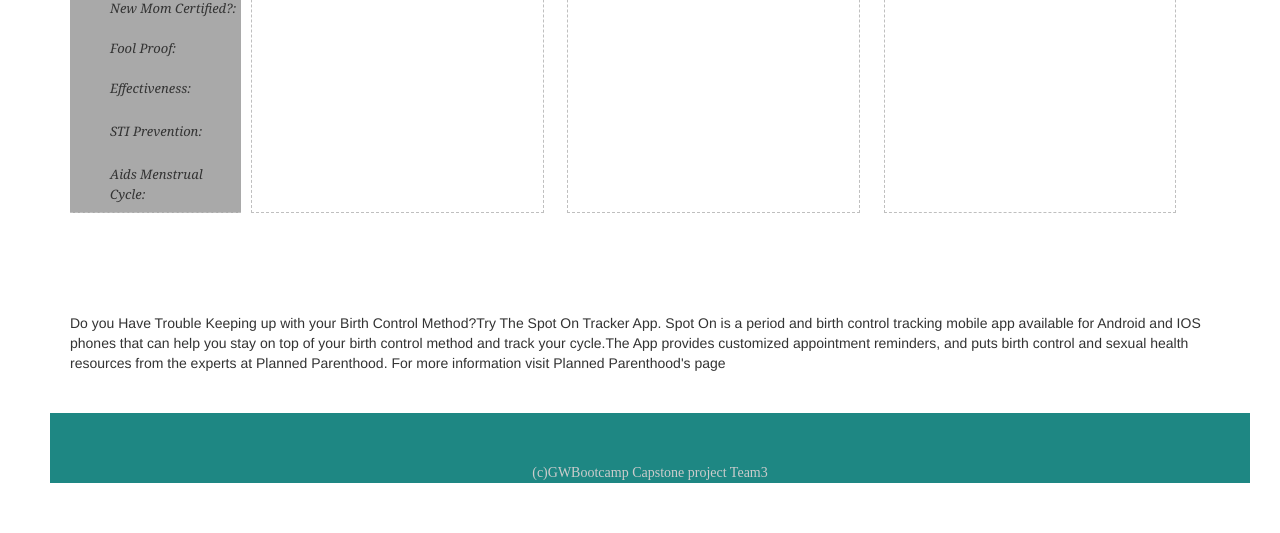
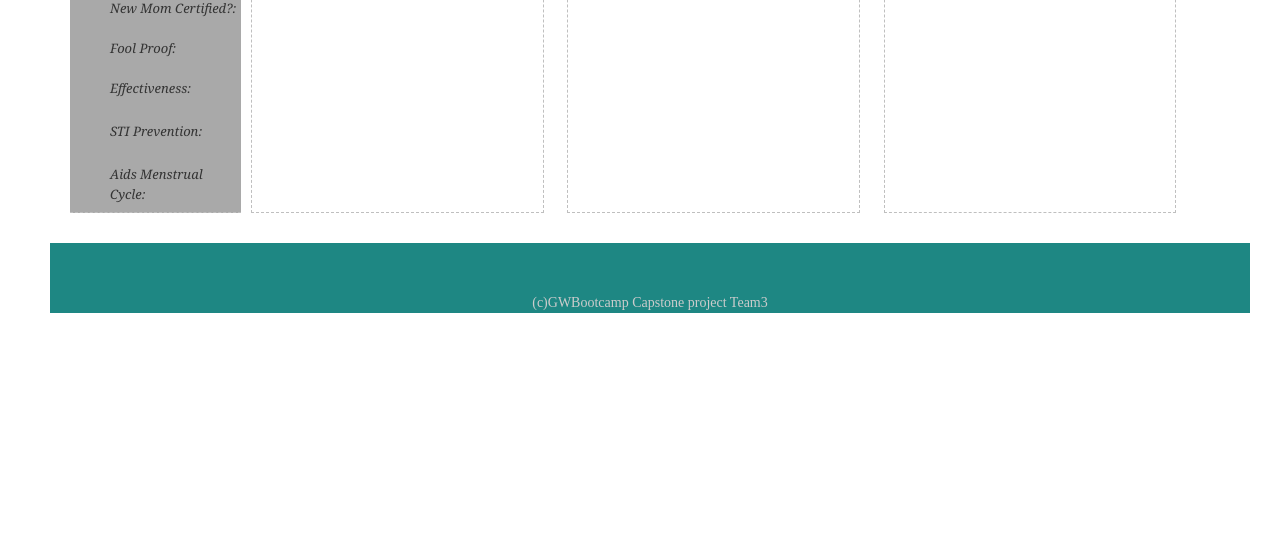
Before and after one commit to alyzaw/BirthControlProject4, a Flask app: page / in a window 1280 px wide. Shown: the part 2600-3133 px from the top of the page. After the commit the page ends 2913 px from the top, so only its background shows below. Run offline with Flask 2, Linux system fonts and the light colour scheme; parts of the project's set-up code (start-up, migrations or seed data) failed here and were passed over; some libraries are stand-ins or nearby versions; some web fonts are replaced.

Commit message:
Final commit for landing page

```diff
--- a/templates/index.html
+++ b/templates/index.html
@@ -275,14 +275,6 @@
                 </div>
 
 
-                <div class="container" style="margin-top: 100px;" >
-                <p>Do you Have Trouble Keeping up with your Birth Control Method?Try The Spot On Tracker App.
-                    Spot On is a period and birth control tracking mobile app available for Android and IOS phones that can help
-                    you stay on top of your birth control method and track your cycle.The App provides customized appointment reminders,
-                    and puts birth control and sexual health resources from the experts at Planned Parenthood.
-                    For more information visit Planned Parenthood's page </p>
-
-                    </div>
 
                 <footer>
                         <p>(c)GWBootcamp Capstone project Team3</p>
```
